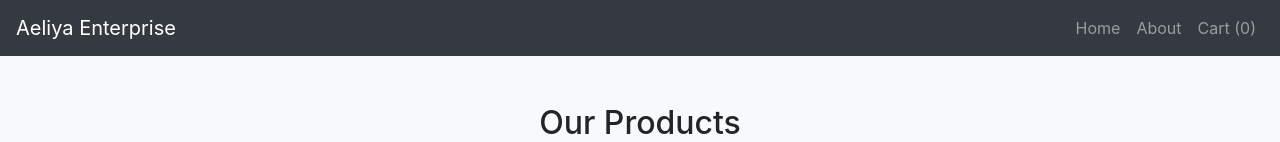
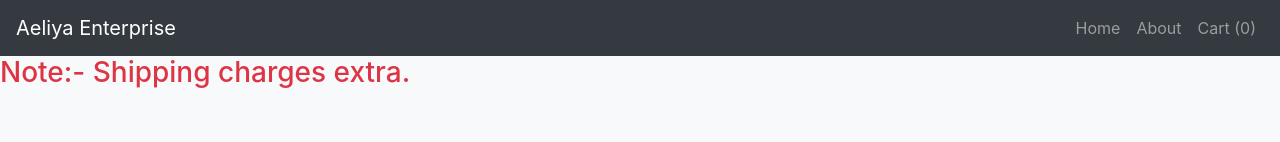
Before and after one commit to Amaan2319/aeliya-enterprise, a plain HTML site: page index.html in a window 1280 px wide. Shown: the top 142 px of the page. Drawn offline with nearby package versions, Linux system fonts and the light colour scheme.

Commit message:
Update index.html

```diff
--- a/index.html
+++ b/index.html
@@ -36,6 +36,7 @@
     </nav>
 
     <!-- Product Gallery -->
+    <h3 class="text-danger">Note:- Shipping charges extra.</h3>
     <div class="container mt-5" id="home">
         <h2 class="text-center mb-4">Our Products</h2>
         <div class="row" id="product-gallery">
```
